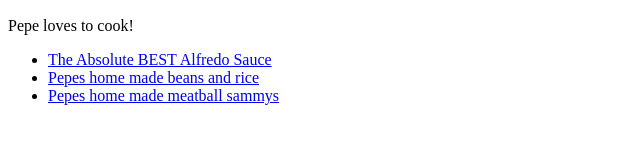
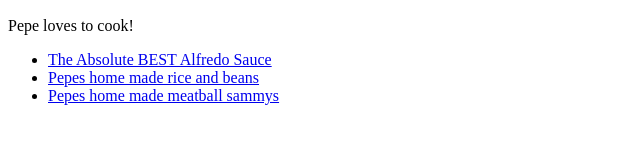
Before and after one commit to pepemanuel62/odin-project-recipes, a plain HTML site: page index.html in a window 1280 px wide. Shown: the part 383-526 px from the top of the page, 0-640 px from the left. Drawn offline with Linux system fonts and the light colour scheme.

Commit message:
Edit index.html

```diff
--- a/index.html
+++ b/index.html
@@ -10,7 +10,7 @@
         <p>Pepe loves to cook!</p>
           <ul>
             <li><a href="recipes/alfredosauce.html">The Absolute BEST Alfredo Sauce</a></li>
-            <li><a href="recipes/beansandrice.html">Pepes home made beans and rice</a></li>
+            <li><a href="recipes/riceandbeans.html">Pepes home made rice and beans</a></li>
             <li><a href="recipes/meatballsammys.html">Pepes home made meatball sammys</a></li>
           </ul>
     </body>
```
